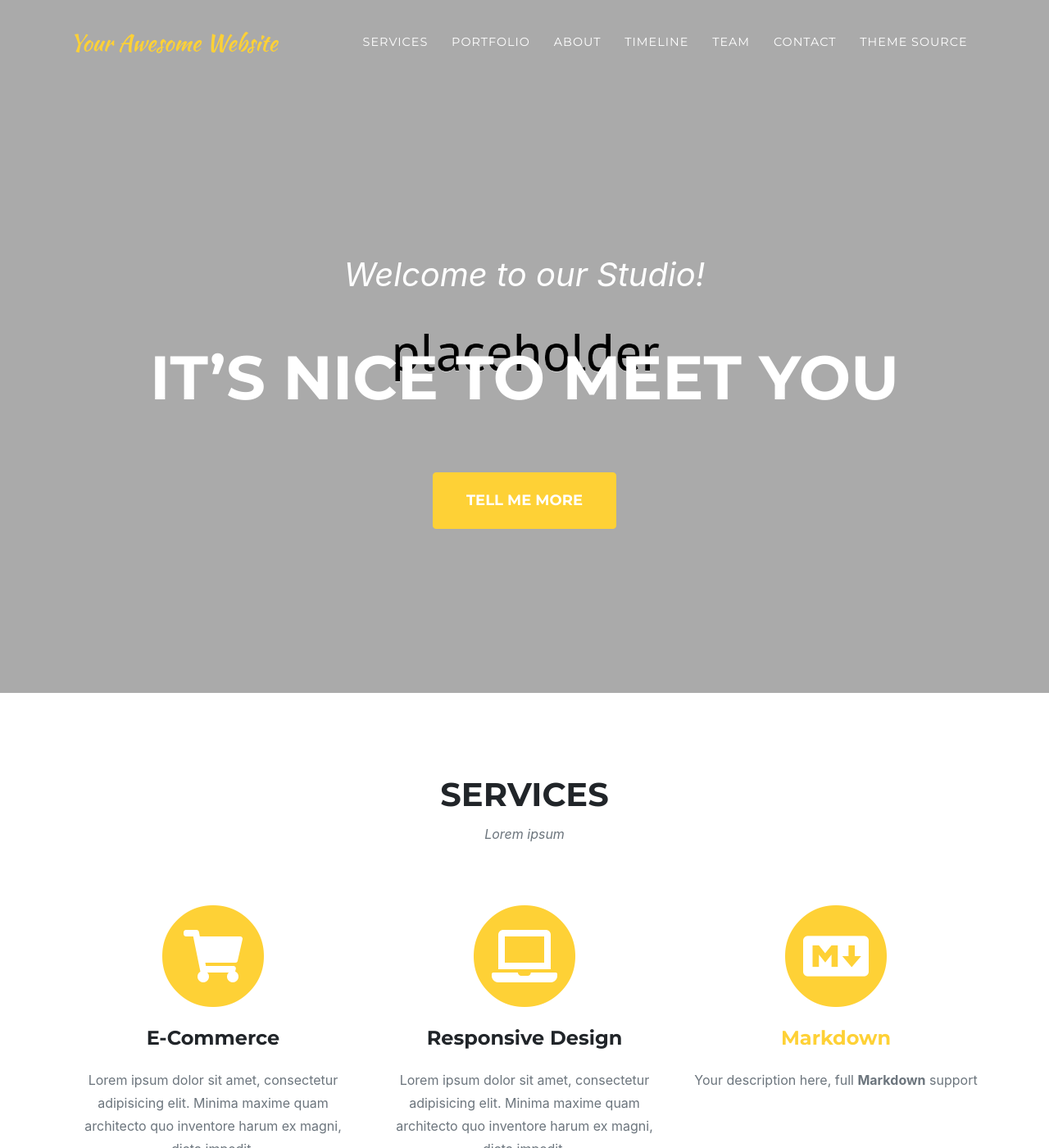
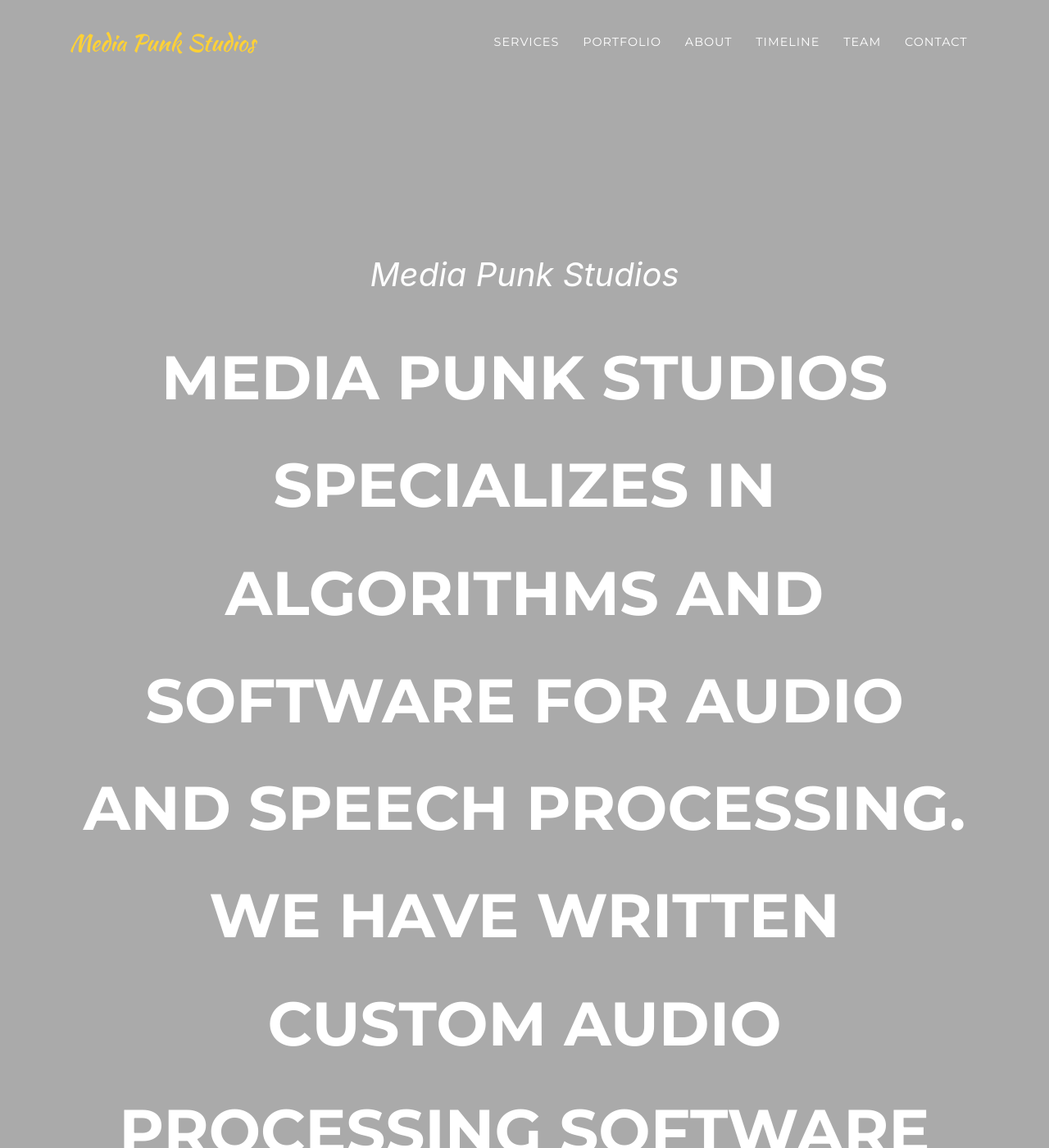
Before and after one commit to mediapunk/mediapunk.github.io, a Jekyll site: the page built from index.md, in a window 1280 px wide and 1400 px high. Shown: the whole window at 82% size. Built offline with Jekyll 4.4.1, drawn with Linux system fonts in a browser that asks for light colours; some web fonts are replaced; our own code applies the rules of GitHub Pages for plain Markdown files; some of the changed text lies outside the part shown.

```diff
--- a/_config.yml
+++ b/_config.yml
@@ -16,10 +16,10 @@ theme: jekyll-agency
 url    : "" # the base hostname & protocol for your site, e.g. http://example.com
 baseurl: "" # the subpath of your site, e.g. /blog
 
-title      : Your Awesome Website
-email      : your-email@example.com #this is also the email contact forms will go to
-description: "Site description"
-author     : Your Name
+title      : Media Punk Studios
+email      : contact@mediapunk.co #this is also the email contact forms will go to
+description: "Audio DSP Software"
+author     : Keith Melville
 # logo:     #optional, defaults to site title
   # path: assets\img\clients\creative-market.jpg
   # height: 60 #height in px, defaults to 52px
--- a/_data/navigation.yml
+++ b/_data/navigation.yml
@@ -23,8 +23,8 @@ en: &DEFAULT_EN
       section: team
     - title: "Contact"
       section: contact
-    - title: "Theme Source"
-      url: https://github.com/raviriley/agency-jekyll-theme/
+    #- title: "Theme Source"
+    #  url: https://github.com/raviriley/agency-jekyll-theme/
 en-US:
   <<: *DEFAULT_EN
 en-CA:
--- a/_data/sitetext.yml
+++ b/_data/sitetext.yml
@@ -11,8 +11,13 @@
 # -----------------
 en: &DEFAULT_EN
   header:
-    title: Welcome to our Studio!
-    text: It's Nice To Meet You
+    title: Media Punk Studios
+    text: >
+      Media Punk Studios specializes in algorithms and software for audio
+      and speech processing. We have written custom audio processing software
+      for well-known brands and industry leaders such as Harmonix, Fractal Audio,
+      Digitech, Cobalt Speech, MOTU, and NXC Systems. If you have a project that
+      requires custom audio processing, we can help you find the right solution.
     button: Tell Me More
     buttonlink: "#services"
 
@@ -71,7 +76,11 @@ en: &DEFAULT_EN
   about:
     title: "About Us"
     text: "our story"
-    body: "Lorem ipsum dolor sit amet, consectetur adipisicing elit. Aut eaque, laboriosam veritatis, quos non quis ad perspiciatis, totam corporis ea, alias ut unde. **Markdown** supported."
+    body: >
+      Media Punk Studios started in 2011, specializing in algorithms and software
+      for sound, speech, and language. We have developed algorithms for generating
+      music such as virtual analog synthesis, and for optimizing computer-generated
+      text using phonetic autocorrelation.
     section: about
 
   clients:
@@ -79,16 +88,16 @@ en: &DEFAULT_EN
     max-height: 100px
     horizontal-scrolling: "" #"yes/no"
     list:
-      - title: "envato"
+      - title: "Harman"
         url: https://github.com/raviriley/agency-jekyll-theme
         logo: assets/img/clients/envato.jpg
-      - title: "designmodo"
+      - title: "MOTU"
         url: https://github.com/raviriley/agency-jekyll-theme
         logo: assets/img/clients/designmodo.jpg
-      - title: "themeforest"
+      - title: "Fractal Audio"
         url: https://github.com/raviriley/agency-jekyll-theme
         logo: assets/img/clients/themeforest.jpg
-      - title: "Creative Market"
+      - title: "NXC Systems "
         url: https://github.com/raviriley/agency-jekyll-theme
         logo: assets/img/clients/creative-market.jpg
 
@@ -98,40 +107,20 @@ en: &DEFAULT_EN
     subtext: Lorem ipsum dolor sit amet, consectetur adipisicing elit. Aut eaque, laboriosam veritatis, quos non quis ad perspiciatis, totam corporis ea, alias ut unde. **Markdown** supported.
     section: team
     people:
-      - name: "Kay Garland"
-        role: "Lead Designer"
+      - name: "Keith Melville"
+        role: "Audio DSP Software Engineer"
         image: assets/img/team/500x500.jpg
         social:
-          - url: https://twitter.com
-            icon: fab fa-twitter
-          - url: https://facebook.com
-            icon: fab fa-facebook-f
-          - url: https://linkedin.com
-            icon: fab fa-linkedin-in
-      - name: "Larry Parker"
-        role: "Lead Marketer"
-        image: assets/img/team/2.jpg
-        social:
-          - url: https://twitter.com
-            icon: fab fa-twitter
-          - url: https://facebook.com
-            icon: fab fa-facebook-f
-          - url: https://linkedin.com
-            icon: fab fa-linkedin-in
-      - name: "Diana Perterson"
-        role: "Lead Developer"
-        image: assets/img/team/500x500.jpg
-        social:
-          - url: https://twitter.com
-            icon: fab fa-twitter
-          - url: https://facebook.com
-            icon: fab fa-facebook-f
+          #- url: https://twitter.com
+          #  icon: fab fa-twitter
+          #- url: https://facebook.com
+          #  icon: fab fa-facebook-f
           - url: https://linkedin.com
             icon: fab fa-linkedin-in
 
   contact:
     title: "Contact Us"
-    text: "Lorem ipsum or call 123456789"
+    text: "Call ***-**-**25"
     section: contact
     name: "Name*"
     name-validation: "Please enter your name."
@@ -146,17 +135,17 @@ en: &DEFAULT_EN
 
   footer:
     legal: "Privacy Policy"
-    social:
-      - url: https://twitter.com
-        icon: "fab fa-twitter"
-      - url: https://facebook.com
-        icon: "fab fa-facebook-f"
-      - url: https://linkedin.com
-        icon: "fab fa-linkedin-in"
-      - url: https://github.com/raviriley/agency-jekyll-theme
-        icon: "fab fa-github"
-      - url: https://instagram.com
-        icon: "fab fa-instagram"
+    #social:
+      #- url: https://twitter.com
+      #  icon: "fab fa-twitter"
+      #- url: https://facebook.com
+      #  icon: "fab fa-facebook-f"
+      #- url: https://linkedin.com
+      #  icon: "fab fa-linkedin-in"
+      #- url: https://github.com/raviriley/agency-jekyll-theme
+      #  icon: "fab fa-github"
+      #- url: https://instagram.com
+      #  icon: "fab fa-instagram"
 en-US:
   <<: *DEFAULT_EN
 en-CA:
@@ -168,7 +157,7 @@ en-AU:
 
 # Spanish
 # -------
-es: &DEFAULT_ES
+es: &DEFAULT_EN
   header:
     title: ¡Bienvenido a nuestro Estudio!
     text: Es un placer conocerle
@@ -317,6 +306,4 @@ es: &DEFAULT_ES
       - url: https://instagram.com
         icon: "fab fa-instagram"
 es-ES:
-  <<: *DEFAULT_ES
-es-CO:
-  <<: *DEFAULT_ES
+  <<: *DEFAULT_EN
```
